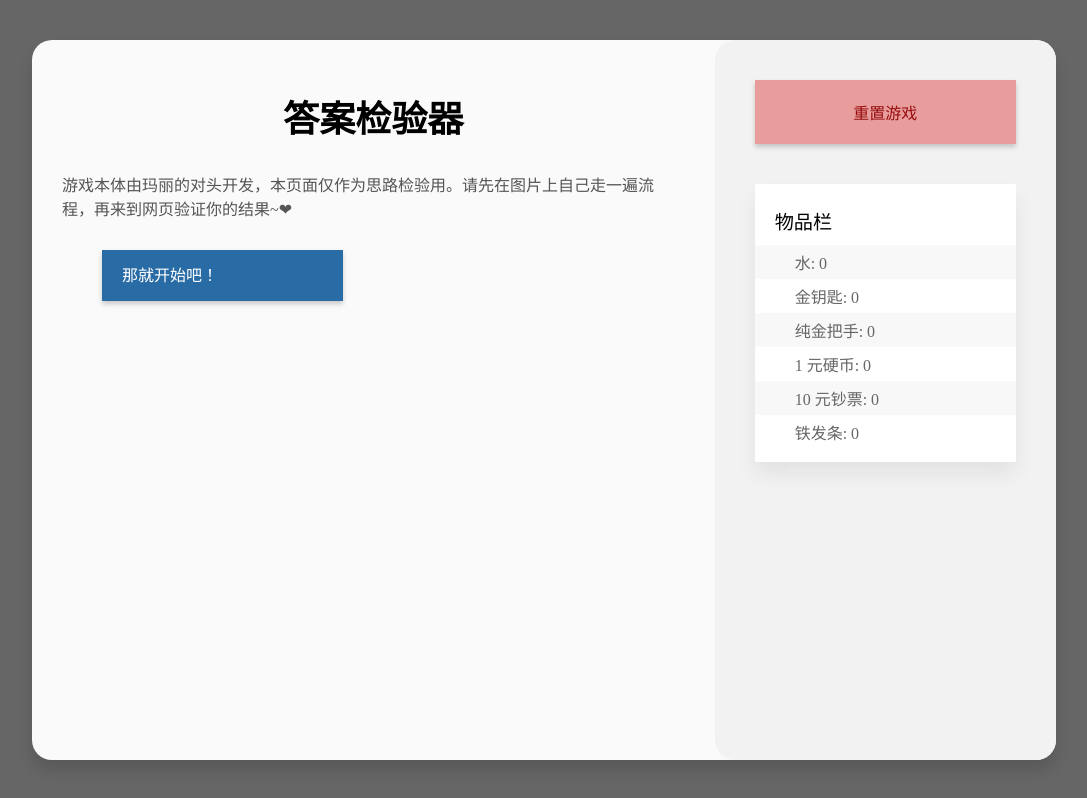
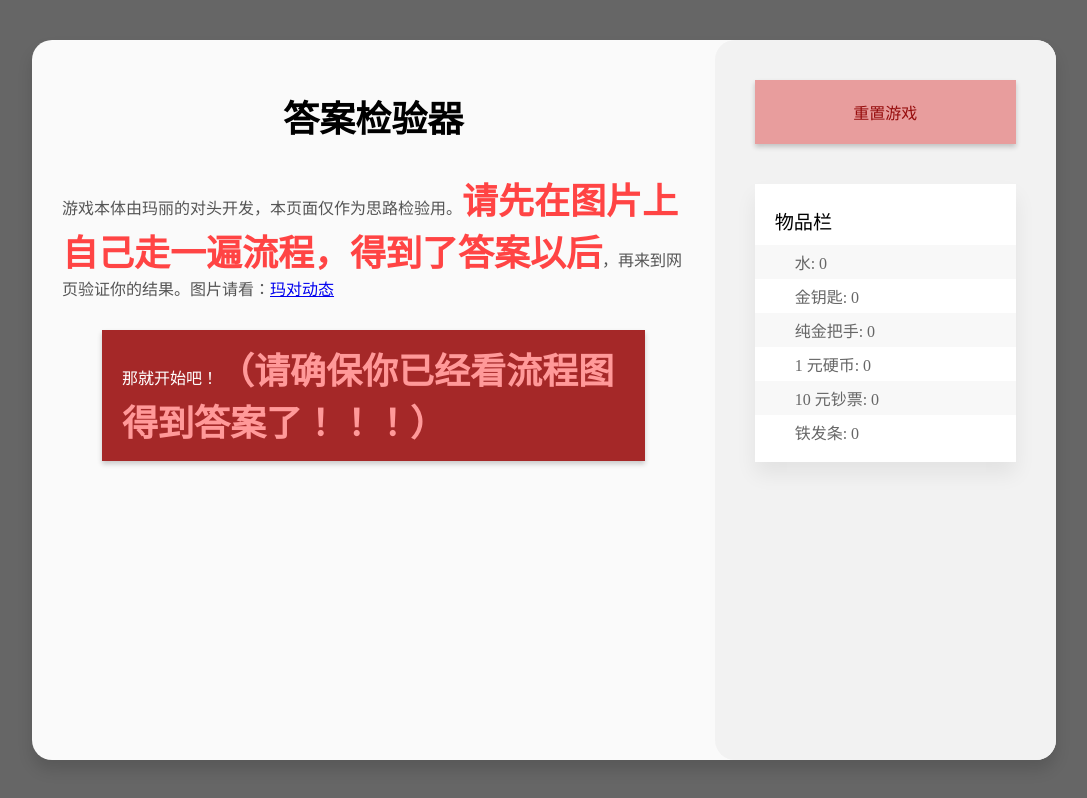
Before and after one commit to Passthem-desu/passthem-desu.github.io, a plain HTML site: page game/check-the-answer/index.html in a window 1280 px wide. Shown: the whole page, without its empty margins (96-1183 px from the left). Drawn offline with Linux system fonts and the light colour scheme.

Commit message:
Update the files of the game

```diff
--- a/game/check-the-answer/index.html
+++ b/game/check-the-answer/index.html
@@ -9,7 +9,7 @@
     <link rel="stylesheet" href="./style.css">
     <script>
         window.addEventListener("load", () => {
-            var container = new GameContainer(document.getElementById("main-container", [], ""));
+            var container = new GameContainer(document.getElementById("main-container"));
         });
     </script>
 </head>
--- a/game/check-the-answer/script.js
+++ b/game/check-the-answer/script.js
@@ -95,24 +95,30 @@ var GameContainer = /** @class */ (function () {
     return GameContainer;
 }());
 var GameSelection = /** @class */ (function () {
-    function GameSelection(targetId, title, checkFunction, description, delta) {
+    function GameSelection(targetId, title, checkFunction, description, delta, doConfirm) {
         this.targetId = targetId;
         this.title = title;
         this.checkFunction = checkFunction !== null && checkFunction !== void 0 ? checkFunction : (function (_) { return true; });
         this.description = description !== null && description !== void 0 ? description : "";
         this.delta = delta !== null && delta !== void 0 ? delta : {};
+        this.confirm = doConfirm;
     }
     GameSelection.prototype.createElement = function (parent) {
         var _this = this;
         var element = createDivElementByClassName(parent.selectionContainer, "card-selection");
         var title = createDivElementByClassName(element, "card-selection-title");
-        title.innerText = this.title;
+        title.innerHTML = this.title;
         var description = createDivElementByClassName(element, "card-selection-description");
-        description.innerText = this.description;
+        description.innerHTML = this.description;
         if (!this.checkFunction(parent)) {
             element.classList.add("card-selection-disabled");
         }
         element.addEventListener("click", function () {
+            if (_this.confirm) {
+                if (!confirm("你确定你已经通过流程图得到了答案，且你只是来验证答案是否正确的吗？")) {
+                    return;
+                }
+            }
             if (_this.checkFunction(parent)) {
                 parent.jump(_this.targetId, _this.delta);
             }
@@ -129,6 +135,7 @@ var NodeType;
     NodeType[NodeType["normalNode"] = 0] = "normalNode";
     NodeType[NodeType["winNode"] = 1] = "winNode";
     NodeType[NodeType["loseNode"] = 2] = "loseNode";
+    NodeType[NodeType["importantNodeBegin"] = 3] = "importantNodeBegin";
 })(NodeType || (NodeType = {}));
 var GameNode = /** @class */ (function () {
     function GameNode(id, title, selections, description, nodeType) {
@@ -139,8 +146,14 @@ var GameNode = /** @class */ (function () {
         this.description = description !== null && description !== void 0 ? description : "";
     }
     GameNode.prototype.display = function (container) {
-        container.title.innerText = this.title;
-        container.description.innerText = this.description;
+        container.title.innerHTML = this.title;
+        container.description.innerHTML = this.description;
+        if (this.nodeType == NodeType.importantNodeBegin) {
+            container.container.classList.add("card-style-important");
+        }
+        else {
+            container.container.classList.remove("card-style-important");
+        }
         this.selections.forEach(function (selection) {
             selection.createElement(container);
         });
@@ -149,8 +162,8 @@ var GameNode = /** @class */ (function () {
 }());
 var defaultNodes = [
     new GameNode("", "答案检验器", [
-        new GameSelection("main", "那就开始吧！")
-    ], "游戏本体由玛丽的对头开发，本页面仅作为思路检验用。请先在图片上自己走一遍流程，再来到网页验证你的结果~❤"),
+        new GameSelection("main", "那就开始吧！<span style='color: #f99; font-weight: 900; font-size: 36px'>（请确保你已经看流程图得到答案了！！！）</span>", function (_) { return true; }, undefined, undefined, true)
+    ], "游戏本体由玛丽的对头开发，本页面仅作为思路检验用。<span style='color: #f44; font-weight: 900; font-size: 36px'>请先在图片上自己走一遍流程，得到了答案以后</span>，再来到网页验证你的结果。图片请看：<a href='https://www.bilibili.com/opus/864580129344454676'>玛对动态</a>", NodeType.importantNodeBegin),
     new GameNode("main", "密室！", [
         new GameSelection("east", "选择：东"),
         new GameSelection("south", "选择：南"),
--- a/game/check-the-answer/style.css
+++ b/game/check-the-answer/style.css
@@ -25,6 +25,15 @@ body {
     border-radius: 20px;
     box-shadow: 0 10px 15px rgba(0, 0, 0, 0.1333333333);
   }
+}
+.main-container.card-style-important .card .selection-container {
+  grid-template-columns: 1fr;
+}
+.main-container.card-style-important .card .selection-container .card-selection {
+  background-color: rgb(165, 40, 40);
+}
+.main-container.card-style-important .card .selection-container .card-selection:hover {
+  background-color: rgb(164, 58, 58);
 }
 .main-container .card {
   padding: 20px;
```
Also changed, not shown: 1 other file.
